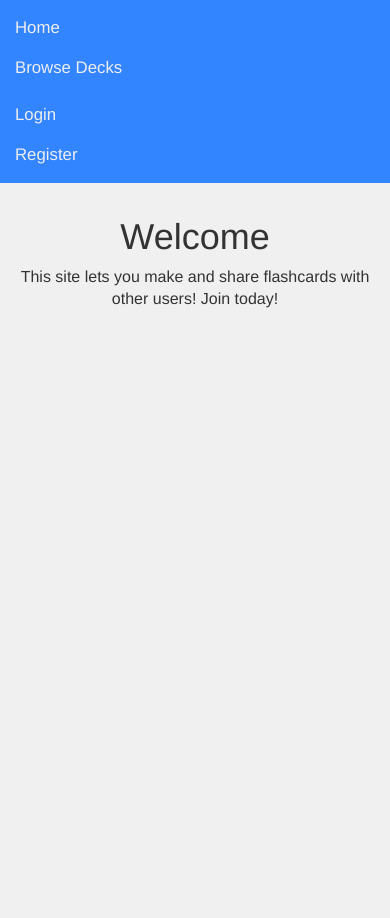
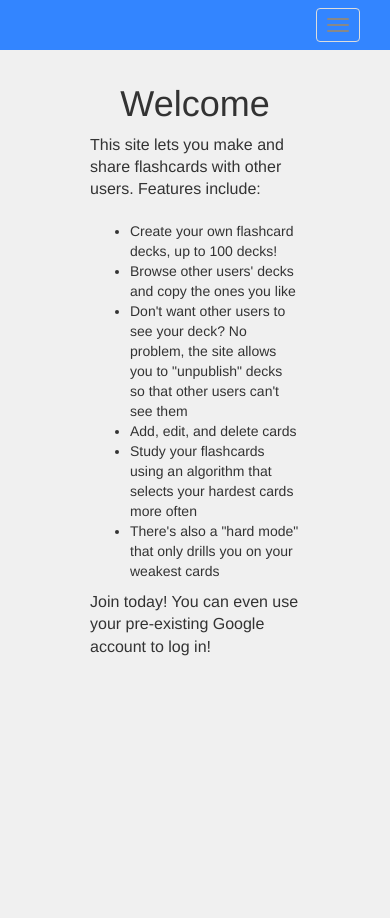
Before and after one commit to rymur/notecards, a Django app: template notecards/templates/notecards/index.html in a window 390 px wide. Shown: the top 918 px of the page. Run offline with Django 3.2, Linux system fonts and the light colour scheme; the template is opened without the code that fills it, so the values that code supplies are empty; some libraries are stand-ins or nearby versions.

Commit message:
navbar now collapses in mobile view, introduction to site fleshed out a little bit

```diff
--- a/notecards/templates/notecards/base.html
+++ b/notecards/templates/notecards/base.html
@@ -17,6 +17,15 @@
     <div class="site-masthead">
         <div class="container">
             <nav class="navbar navbar-default">
+                <div class="navbar-header">
+                    <button type="button" class="navbar-toggle collapsed" data-toggle="collapse" data-target="#site-navbar-collapse" aria-expanded="false">
+                        <span class="sr-only">Toggle navigation</span>
+                        <span class="icon-bar"></span>
+                        <span class="icon-bar"></span>
+                        <span class="icon-bar"></span>
+                    </button>
+                </div>
+                <div class="collapse navbar-collapse" id="site-navbar-collapse">
                     <ul class="nav navbar-nav">
                     <li><a class="nav-item" href="{% url 'index' %}">Home</a></li>
                     <li><a class="nav-item" href="{% url 'decks' %}">Browse Decks</a></li>
@@ -46,6 +55,7 @@
                         <li><a class="nav-item" href="{% url 'account_signup' %}">Register</a></li>
                     {% endif %}
                     </ul>
+                </div>
             </nav>
         </div>
     </div>
--- a/notecards/templates/notecards/index.html
+++ b/notecards/templates/notecards/index.html
@@ -2,5 +2,16 @@
 
 {% block body_block %}
     <h1 id="welcome">Welcome</h1>
-    <p class="lead" style="text-align: center;">This site lets you make and share flashcards with other users! Join today!</p>
+    <div class="col-xs-8 col-xs-offset-2">
+        <p class="lead">This site lets you make and share flashcards with other users. Features include:</p>
+        <ul>
+            <li>Create your own flashcard decks, up to 100 decks!</li>
+            <li>Browse other users' decks and copy the ones you like</li>
+            <li>Don't want other users to see your deck? No problem, the site allows you to "unpublish" decks so that other users can't see them</li>
+            <li>Add, edit, and delete cards</li>
+            <li>Study your flashcards using an algorithm that selects your hardest cards more often</li>
+            <li>There's also a "hard mode" that only drills you on your weakest cards</li>
+        </ul>
+        <p class="lead">Join today! You can even use your pre-existing Google account to log in!</p>
+    </div>
 {% endblock %}
--- a/static/css/accounts.css
+++ b/static/css/accounts.css
@@ -24,6 +24,7 @@
 .centerdiv {
     border: 0.5em gray solid;
     padding: 1em;
+    width: 27em;
 }
 
 .signup label {
```
Lines whose indentation alone changed are shown as unchanged.
